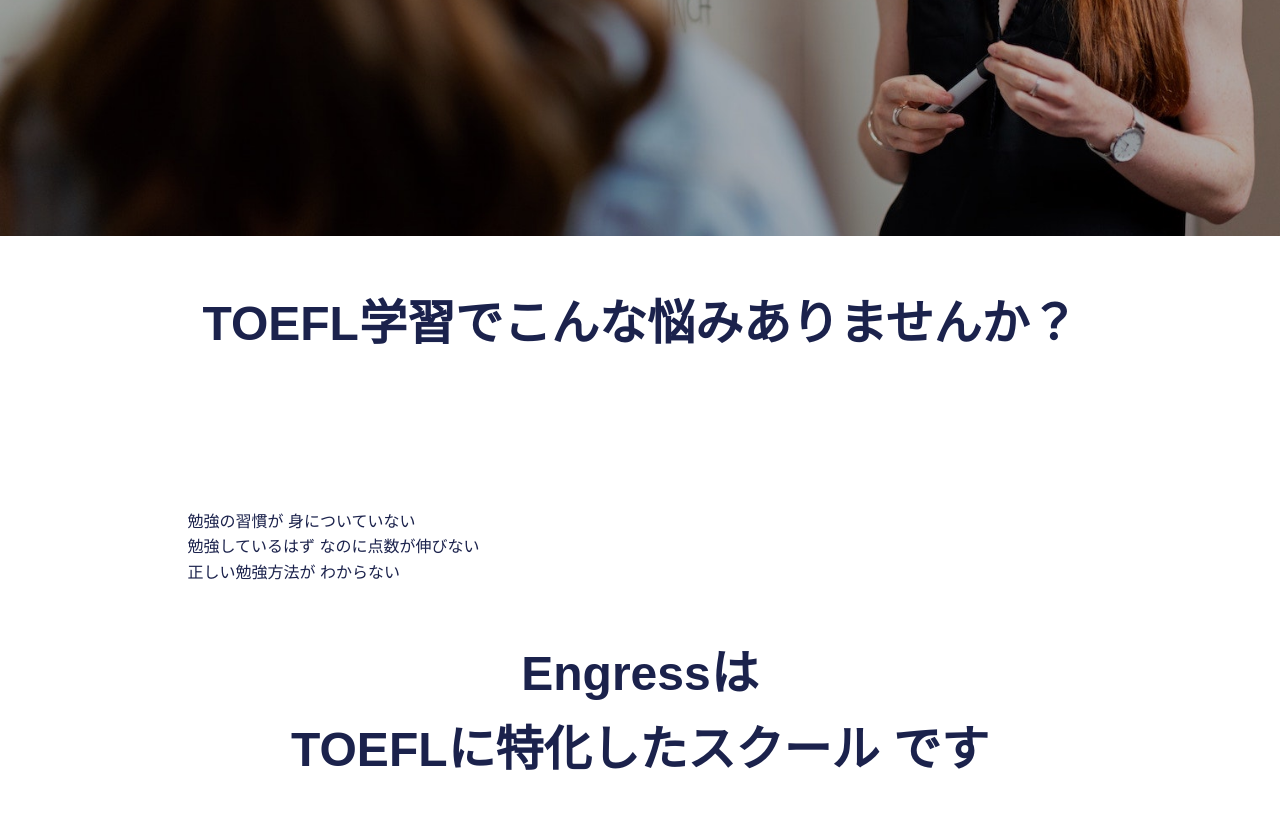
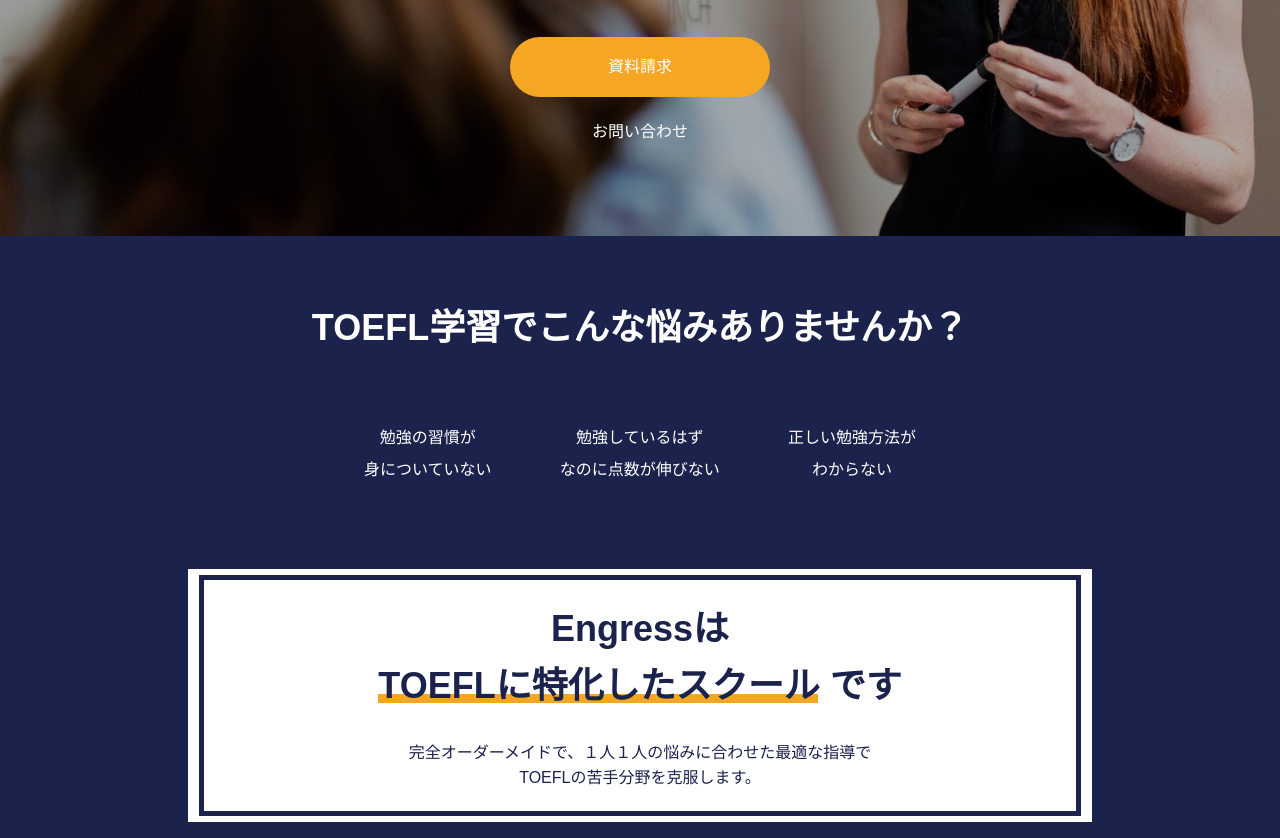
Before and after one commit to sonho463/english-school, a website: page index.html in a window 1280 px wide. Shown: the part 320-1158 px from the top of the page. Drawn offline with nearby package versions, Linux system fonts and the light colour scheme.

Commit message:
introセクション

```diff
--- /dev/null
+++ b/assets/scss/component/_button.scss
@@ -0,0 +1,14 @@
+@use "../foundation/variables" as v;
+
+// それぞれの場所で囲む要素で設定する項目
+// border-radius, overflow:hidden, width,height
+.c-button{
+	display: flex;
+	justify-content: center;
+	align-items: center;
+	background-color: v.$main-secondary;
+	color: v.$color-white;
+	width: inherit;
+	height: inherit;
+	border-radius: 100vh;
+}
--- a/assets/scss/component/_inner.scss
+++ b/assets/scss/component/_inner.scss
@@ -5,7 +5,7 @@
 	width: 70.7%;
 	margin-left: auto;
 	margin-right: auto;
-	padding-bottom: 90px;
+	// padding-bottom: 90px;
 	@include v.mq(sm){
 		width: 100%;
 	}
--- a/assets/scss/component/_section.scss
+++ b/assets/scss/component/_section.scss
@@ -2,60 +2,23 @@
 
 .c-section {
   padding-top: 90px;
-  &:nth-of-type(odd) {
-    background-color: v.$main-secondary;
-  }
   &__title {
     position: relative;
-    font-weight: 700;
-    font-size: 4.8rem;
-		@include v.mq(sm){
-			font-size: 2.8rem;
-		}
+    font-weight: bold;
+    font-size: 3.6rem;
+    @include v.mq(sm) {
+      font-size: 2.8rem;
+    }
     text-align: center;
     color: v.$main-primary;
     width: fit-content;
     margin-right: auto;
     margin-left: auto;
-    margin-bottom: 100px;
-		padding-top: 150px;
-		margin-top: -100px;
+    // margin-bottom: 100px;
+    // padding-top: 150px;
+    // margin-top: -100px;
     @include v.mq(sm) {
-      margin-bottom: 38px;
-    }
-    &::before {
-      content: "";
-      display: block;
-      position: absolute;
-      background-image: url(../images/mv/yellow-circle.png);
-      background-size: cover;
-      width: 60px;
-      height: 60px;
-      transform: translate(-35%, -35%);
-			@include v.mq(sm){
-				width: 30px;height: 30px;
-			}
-    }
-    &::after {
-      content: "";
-      display: block;
-      height: 10px;
-      width: 60px;
-			@include v.mq(sm){
-				height: 5px;
-			}
-      margin: 36px auto 0;
-      // background-color: v.$shadow-cBlue;
+      // margin-bottom: 38px;
     }
   }
-  &__lead {
-    width: 80%;
-    margin-left: auto;
-    margin-right: auto;
-		text-align: center;
-		margin-bottom: 100px;
-		&__text{
-			font-size: 2.4rem;
-		}
-  }
 }
--- /dev/null
+++ b/assets/scss/project/_intro.scss
@@ -0,0 +1,59 @@
+@use "../foundation/variables" as v;
+
+.l-intro {
+  background-color: v.$main-primary;
+  color: v.$color-white;
+  padding-top: 63px;
+  padding-bottom: 54px;
+}
+
+.p-intro__sympathy {
+  &__contents {
+    display: flex;
+    justify-content: space-between;
+    align-items: center;
+    width: 61%;
+    margin-top: 65px;
+    margin-left: auto;
+    margin-right: auto;
+  }
+  &__item {
+    line-height: 2;
+    text-align: center;
+  }
+}
+
+.p-intro__sympathy__heading {
+  color: v.$color-white;
+}
+
+.p-intro__intro {
+  margin-top: 83px;
+  padding: 11px 16px;
+  background-color: v.$color-white;
+  &__inner {
+    outline: v.$main-primary 5px solid;
+    padding: 20px 0;
+    display: flex;
+    flex-direction: column;
+    align-items: center;
+  }
+	&__heading{
+		position: relative;
+	}
+	&__heading span::after{
+		z-index: -1;
+		content:'';
+		position: absolute;
+		bottom: 12px;
+		display: block;
+		height: 9px;
+		width: 84%;
+		background-color: v.$main-secondary;
+	}
+  &__desc {
+    text-align: center;
+    margin-top: 25px;
+    color: v.$main-primary;
+  }
+}
--- a/assets/scss/project/_mv.scss
+++ b/assets/scss/project/_mv.scss
@@ -1 +1,35 @@
 @use "../foundation/variables" as v;
+
+.p-mv{
+	color: v.$color-white;
+	height: inherit;
+	&__inner{
+		height: inherit;
+		display: flex;
+		flex-direction: column;
+		align-items: center;
+		justify-content: center;
+	}
+	&__text-block{
+		text-align: center;
+	}
+	&__main-title{
+		font-size:4.8rem;
+		font-weight: bold;
+	}
+	&__desc{
+		font-size: 1.8rem;
+	}
+}
+
+.p-mv{
+	&__button{
+		display: inline-block;
+		margin-top: 51px;
+		height: 60px;
+		width: 260px;
+	}
+	&__link-contact{
+		margin-top: 22px;
+	}
+}
--- a/assets/scss/style.scss
+++ b/assets/scss/style.scss
@@ -18,12 +18,14 @@
 // *--------------*
 @use "./component/inner";
 @use "./component/section";
+@use "./component/button";
 
 // *--------------*
 // project
 // *--------------*
 @use "./project/g-nav";
 @use "./project/mv";
+@use "./project/intro";
 
 // *--------------*
 // utility
--- a/index.html
+++ b/index.html
@@ -12,7 +12,10 @@
 	<script src="https://unpkg.com/swiper@8/swiper-bundle.min.js"></script>
 	<!-- main-css -->
 	<link rel="stylesheet" href="./build/style.css">
-	<title>WEBSON・template</title>
+	<title>English-school｜しょーごログコーディング教材上級</title>
+	<meta name="description" content="しょーごログ様が提供してくれているコーディング練習用教材をコーディング、WordPress化しました" />
+	<meta name="keywords" content="コーディング, 教材, WordPress" />
+	<meta name="robots" content="NOINDEX,NOFOLLOW" />
 
 </head>
 
@@ -57,7 +60,7 @@
 	<div class="l-main">
 		<section class="l-mv">
 			<div class="p-mv">
-				<div class="p-mv__innner">
+				<div class="p-mv__inner">
 					<div class="p-mv__text-block">
 						<h1 class="p-mv__main-title">TOEFL対策はEngress</h1>
 						<p class="p-mv__desc">
@@ -87,15 +90,15 @@
 						</h2>
 						<ul class="p-intro__sympathy__contents">
 							<li class="p-intro__sympathy__item">
-								勉強の習慣が
+								勉強の習慣が<br>
 								身についていない
 							</li>
 							<li class="p-intro__sympathy__item">
-								勉強しているはず
+								勉強しているはず<br>
 								なのに点数が伸びない
 							</li>
 							<li class="p-intro__sympathy__item">
-								正しい勉強方法が
+								正しい勉強方法が<br>
 								わからない
 							</li>
 						</ul>
```
Also changed, not shown: assets/css/style.css, build/style.css, 1 other file.
